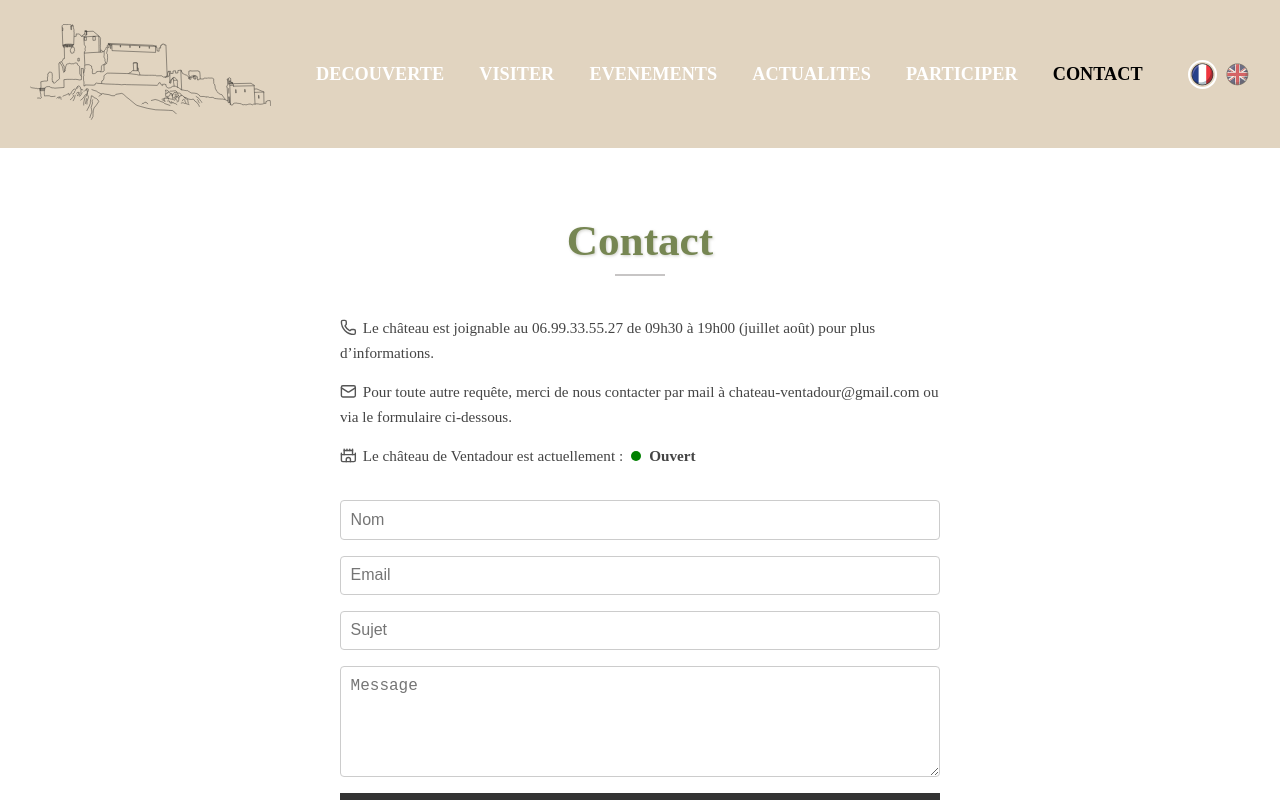
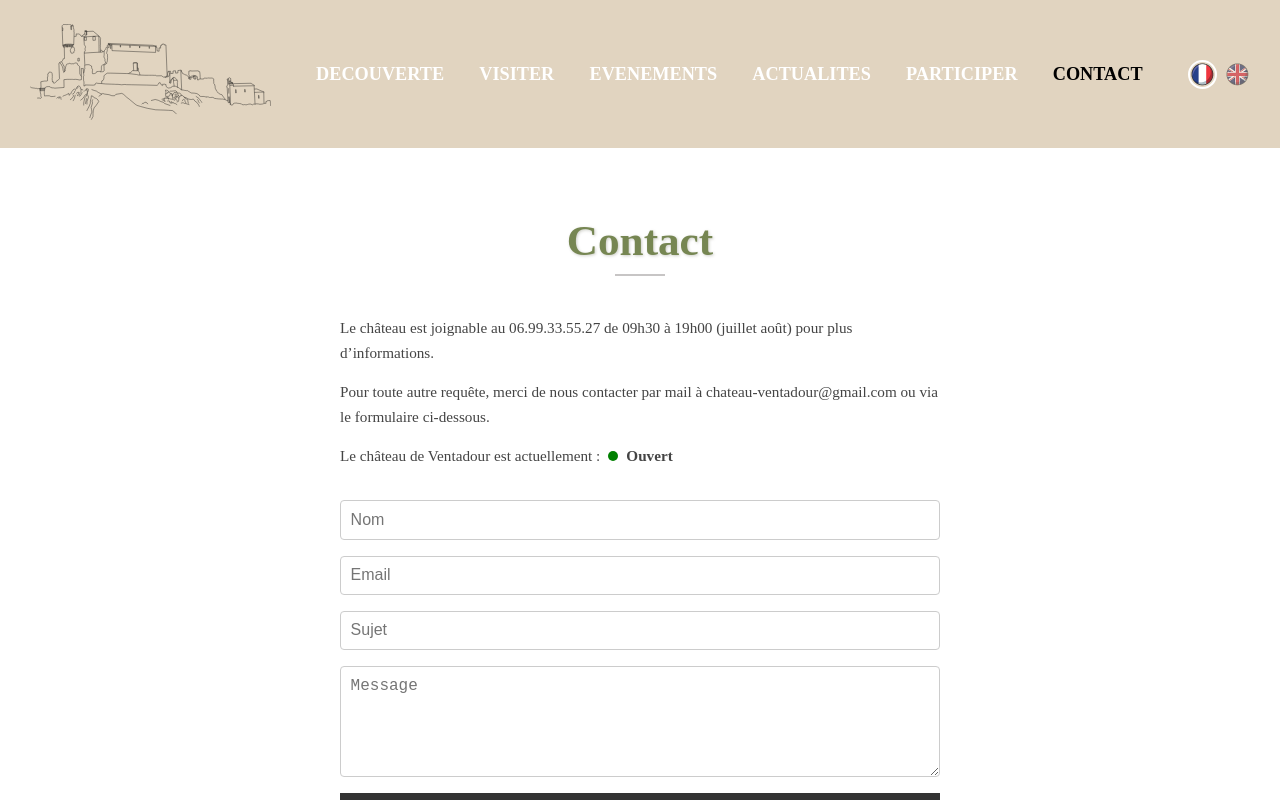
Before and after one commit to Heck07/Ventadour-castle, a Vue app: page /#/contact in a window 1280 px wide. Shown: the top 800 px of the page. Built offline with nearby package versions, Linux system fonts and the light colour scheme; a web font is replaced by a local one.

Commit message:
Mise à jour du code source

```diff
--- a/src/views/ContactView.vue
+++ b/src/views/ContactView.vue
@@ -4,15 +4,13 @@
 
     <div class="info">
       <p>
-        <Phone class="icon-inline" />
         <span>{{ t('contact.phone') }}</span>
+
       </p>
       <p>
-        <Mail class="icon-inline" />
         <span>{{ t('contact.mail') }}</span>
         </p>
       <p>
-        <Castle class="icon-inline" />
         <span>{{ t('contact.status_prefix') }}</span>
         <span :class="['status-indicator', isOpen ? 'open' : 'closed']"></span>
         <strong>{{ isOpen ? t('contact.open') : t('contact.closed') }}</strong>
@@ -41,7 +39,6 @@
 
 <script setup>
 import { ref, onMounted } from 'vue'
-import { Phone, Mail, Castle } from 'lucide-vue-next'
 import { useI18n } from 'vue-i18n'
 
 const { t } = useI18n()
```
